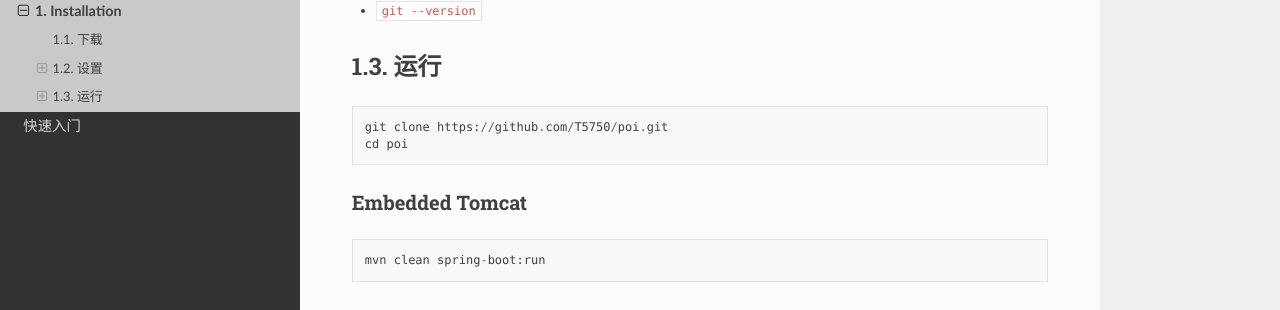
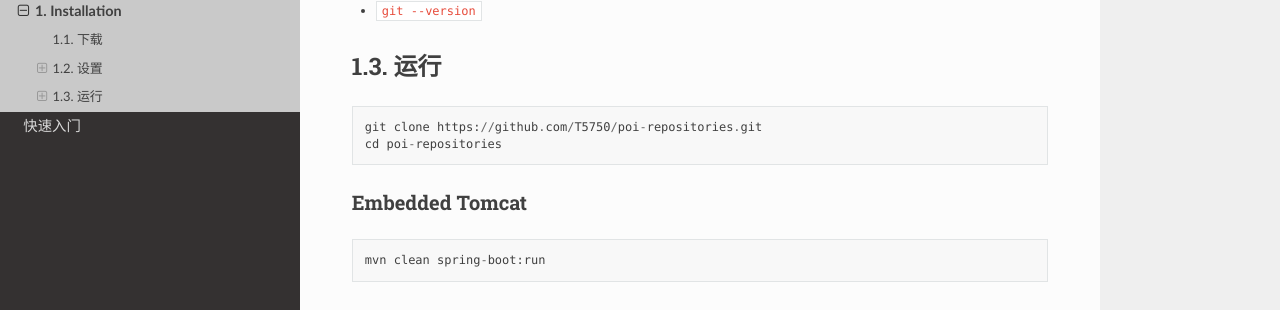
Before and after one commit to T5750/poi-repositories, a Sphinx documentation site: the page built from doc/source/install/installation.md, in a window 1280 px wide and 900 px high, scrolled down 785 px. Shown: the part 140-450 px from the top of the window. Built offline with Sphinx 7.4.7 and the Read the Docs theme 2.0.0, drawn with Linux system fonts in a browser that asks for light colours.

Commit message:
Update docs

````diff
--- a/doc/source/install/installation.md
+++ b/doc/source/install/installation.md
@@ -28,8 +28,8 @@ Windows中设置4个环境变量：`JAVA_HOME`、`CLASSPATH`、`M2_HOME`、`PATH
 
 ## 运行
 ```
-git clone https://github.com/T5750/poi.git
-cd poi
+git clone https://github.com/T5750/poi-repositories.git
+cd poi-repositories
 ```
 
 ### Embedded Tomcat
````
Also changed, not shown: README.md (+1 -1 lines), doc/source/quick/tutorial.md (+2 -2 lines).
